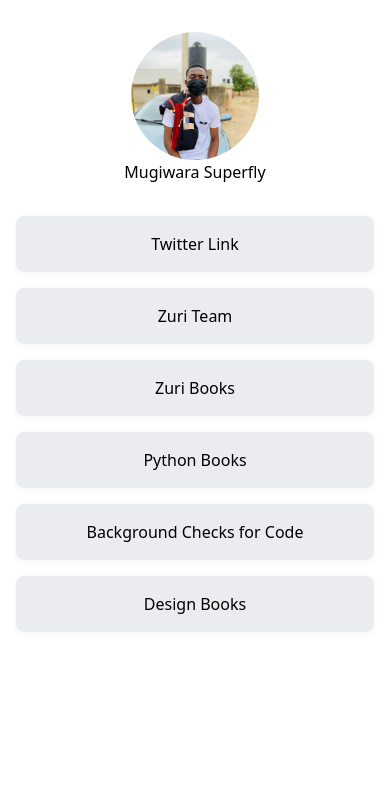
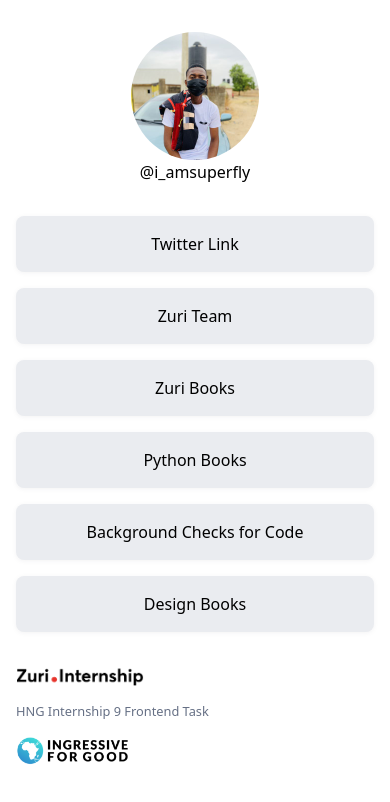
Before and after one commit to Superfly101/Linktree, a React (Create React App) app: page / in a window 390 px wide. Shown: the top 802 px of the page. Built offline with nearby package versions, Linux system fonts and the light colour scheme.

Commit message:
making footer mobile responsive

```diff
--- a/public/index.html
+++ b/public/index.html
@@ -24,7 +24,7 @@
       work correctly both with client-side routing and a non-root public URL.
       Learn how to configure a non-root public URL by running `npm run build`.
     -->
-    <title>React App</title>
+    <title>@i_amsuperfly</title>
   </head>
   <body>
     <noscript>You need to enable JavaScript to run this app.</noscript>
--- a/src/App.js
+++ b/src/App.js
@@ -1,12 +1,17 @@
+import Footer from "./components/Footer/Footer";
 import Links from "./components/Links/Links";
 import Profile from "./components/Profile/Profile";
 
 function App() {
   return (
-    <main className="container mx-auto px-4">
-      <Profile />
-      <Links />
-    </main>
+    <>
+      <main className="container mx-auto px-4">
+        <Profile />
+        <Links />
+      </main>
+
+      <Footer />
+    </>
   );
 }
 
--- /dev/null
+++ b/src/components/Footer/Footer.js
@@ -0,0 +1,15 @@
+const Footer = () => {
+  return (
+    <footer className="container mx-auto px-4 py-8 flex flex-col gap-4 justify-between md:items-center md:flex-row">
+      <div className="w-32 md:w-36">
+        <img src="/Zuri.Internship_Logo.png" className="w-full" />
+      </div>
+      <small className="text-[#667085]">HNG Internship 9 Frontend Task</small>
+      <div className="w-28 md:w-32">
+        <img src="/I4G.png" className="w-full" />
+      </div>
+    </footer>
+  );
+};
+
+export default Footer;
--- a/src/components/Profile/Profile.js
+++ b/src/components/Profile/Profile.js
@@ -11,7 +11,7 @@ const Profile = () => {
       </div>
       <p>
         <a id="twitter" href="https://twitter.com/i_amsuperfly">
-          Mugiwara Superfly
+          @i_amsuperfly
         </a>
       </p>
 
```
Also changed, not shown: public/I4G.png (added), public/Zuri.Internship_Logo.png (added).
